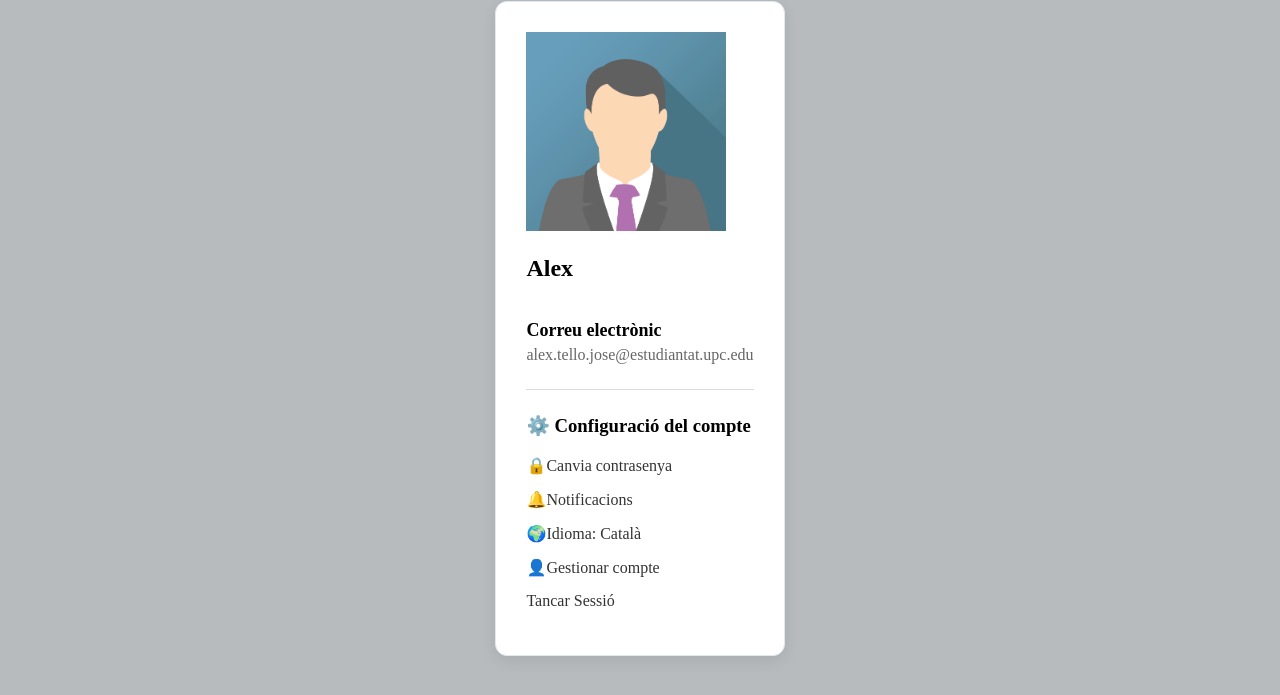
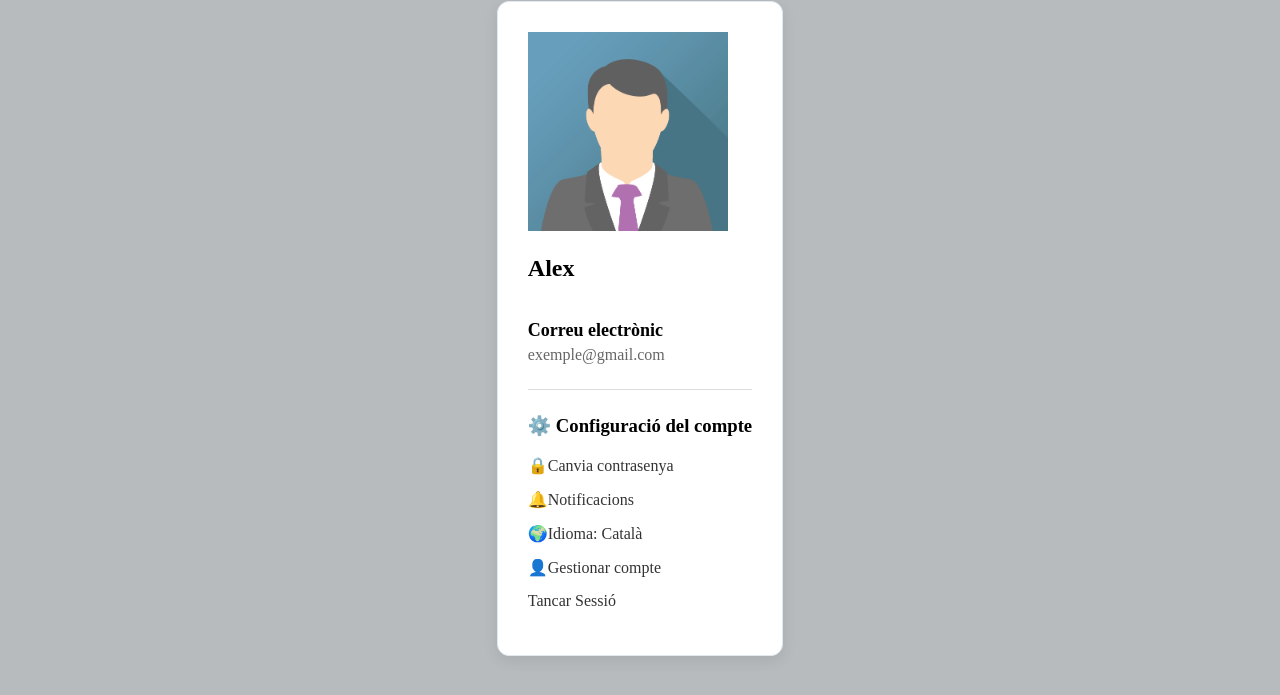
Before and after one commit to PolBruG/IU, a plain HTML site: page perfil.html in a window 1280 px wide. Shown: the part 189-884 px from the top of the page. Drawn offline with Linux system fonts and the light colour scheme.

Commit message:
Add files via upload

```diff
--- a/perfil.html
+++ b/perfil.html
@@ -32,7 +32,7 @@
         <br>
         <div class="perfil-datos">
           <h2>Correu electrònic</h2>
-          <p>alex.tello.jose@estudiantat.upc.edu</p>
+          <p>exemple@gmail.com</p>
         </div>
         </div>
 
```
